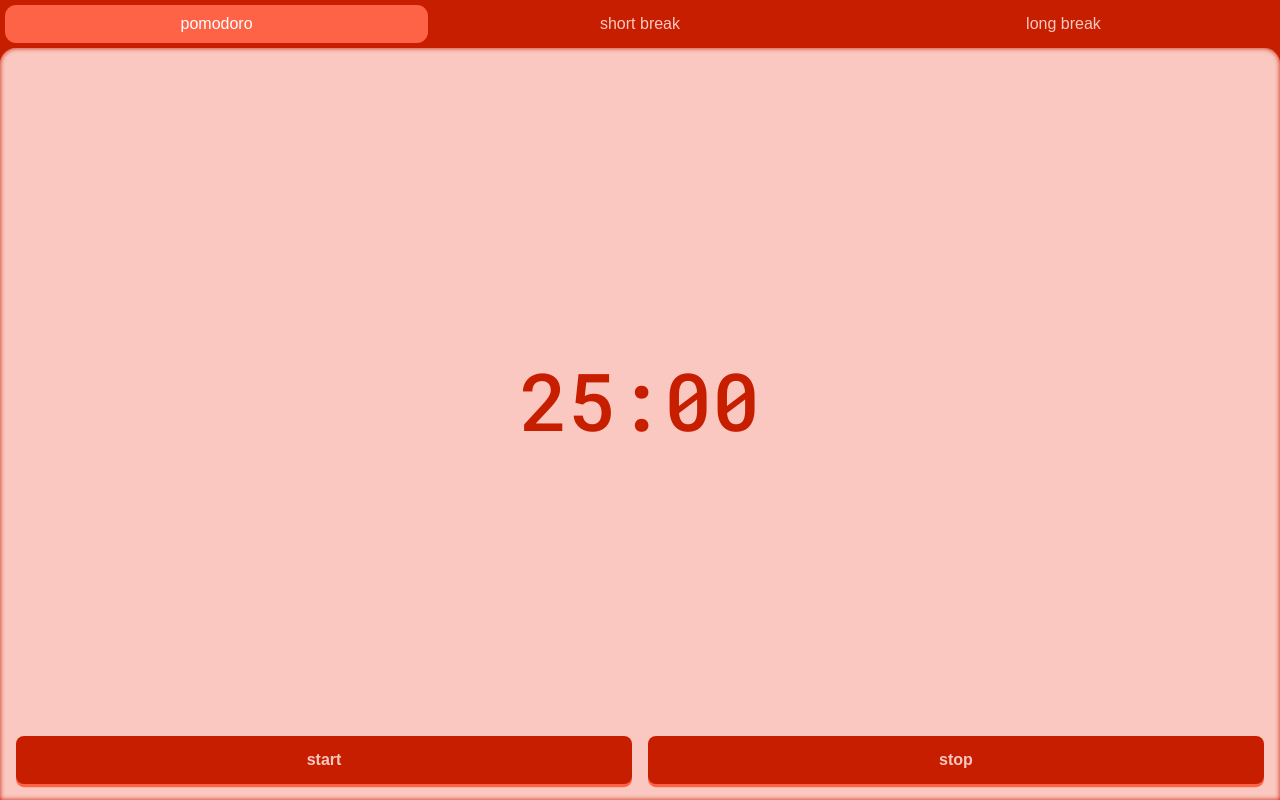
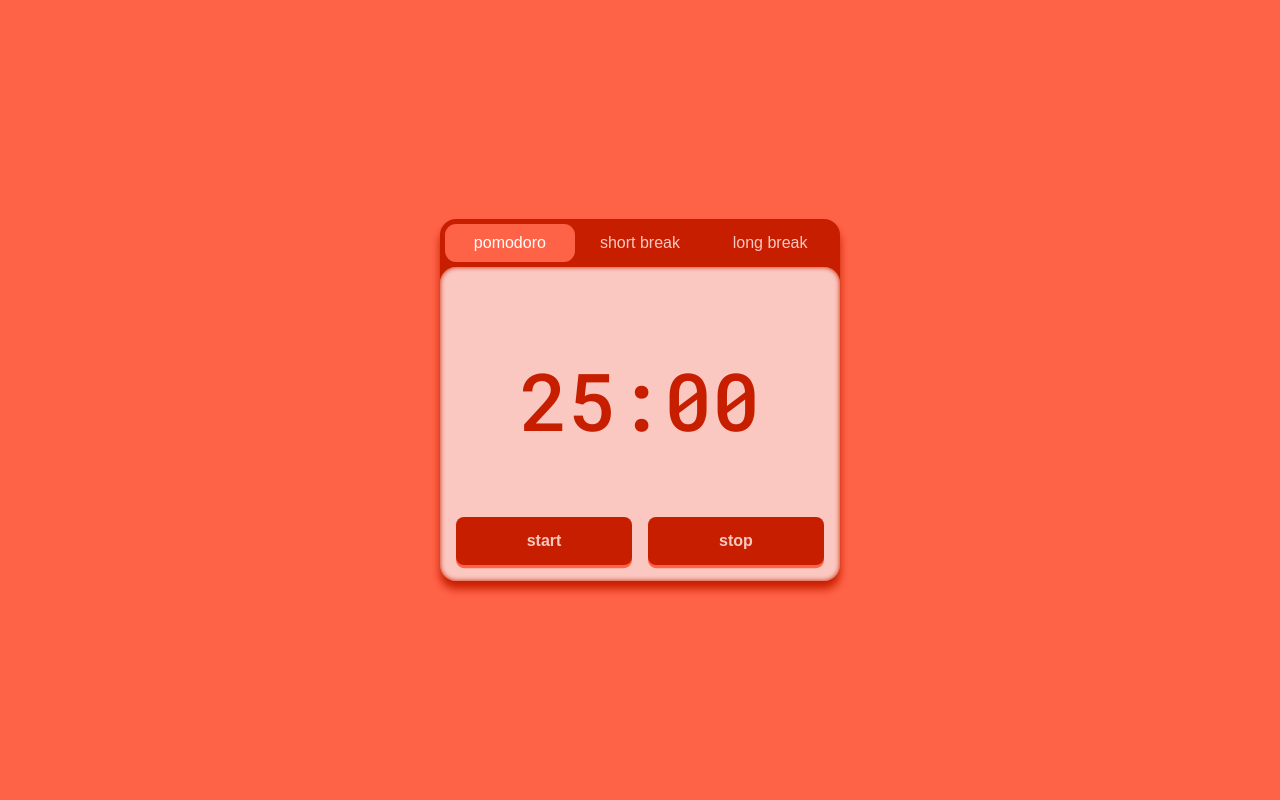
Before and after one commit to impala141592/pomodoro, a React (Create React App) app: page / in a window 1280 px wide. Built offline with nearby package versions, Linux system fonts and the light colour scheme.

Commit message:
Media queries added

```diff
--- a/src/style/css/style.css
+++ b/src/style/css/style.css
@@ -14,7 +14,7 @@
 }
 
 .App {
-  background-color: black;
+  background-color: #ff6347;
   height: 100vh;
   width: 100vw;
   display: flex;
@@ -28,6 +28,13 @@
   height: 100%;
   background-color: #c71e00;
   box-shadow: 0 0.5rem 0.5rem #c71e00;
+}
+@media (min-width: 425px) {
+  .timer-container {
+    width: 400px;
+    height: auto;
+    border-radius: 1rem;
+  }
 }
 
 .timer-options {
@@ -71,6 +78,11 @@
   border-radius: 1rem 1rem 0 0;
   box-shadow: inset 0 0 0.3rem #c71e00;
 }
+@media (min-width: 425px) {
+  .timer {
+    border-radius: 1rem;
+  }
+}
 
 .countdown {
   font-size: 5rem;
@@ -80,6 +92,11 @@
   display: flex;
   align-items: center;
   justify-content: center;
+}
+@media (min-width: 425px) {
+  .countdown {
+    padding: 4rem;
+  }
 }
 
 .timer-controls {
--- a/src/style/scss/style.scss
+++ b/src/style/scss/style.scss
@@ -19,7 +19,7 @@ $pomo-dark: #c71e00;
   }
 
 .App {
-    background-color: black;
+    background-color: $pomo-med;
     height: 100vh;
     width: 100vw;
     display: flex;
@@ -32,8 +32,13 @@ $pomo-dark: #c71e00;
     width: 100%;
     height: 100%;
     background-color:  $pomo-dark;
-    // border-radius: 1rem;
     box-shadow: 0 0.5rem 0.5rem $pomo-dark;
+
+    @media (min-width: 425px) {
+        width: 400px;
+        height: auto;
+        border-radius: 1rem;
+    }
 }
 
 
@@ -82,10 +87,13 @@ $pomo-dark: #c71e00;
     height: calc(100% - 3rem);
     display: flex;
     flex-direction: column;
-    // align-items: center;
     justify-content: space-between;
     border-radius:  1rem 1rem 0 0;
     box-shadow: inset 0 0 0.3rem $pomo-dark;
+
+    @media (min-width: 425px) {
+        border-radius:  1rem;
+    }
 }
 
 
@@ -99,6 +107,10 @@ $pomo-dark: #c71e00;
     display: flex;
     align-items: center;
     justify-content: center;
+
+    @media (min-width: 425px) {
+    padding: 4rem;
+    }
 }
 
 
```
Also changed, not shown: 1 other file (tests, documents, lock files or other folders).
